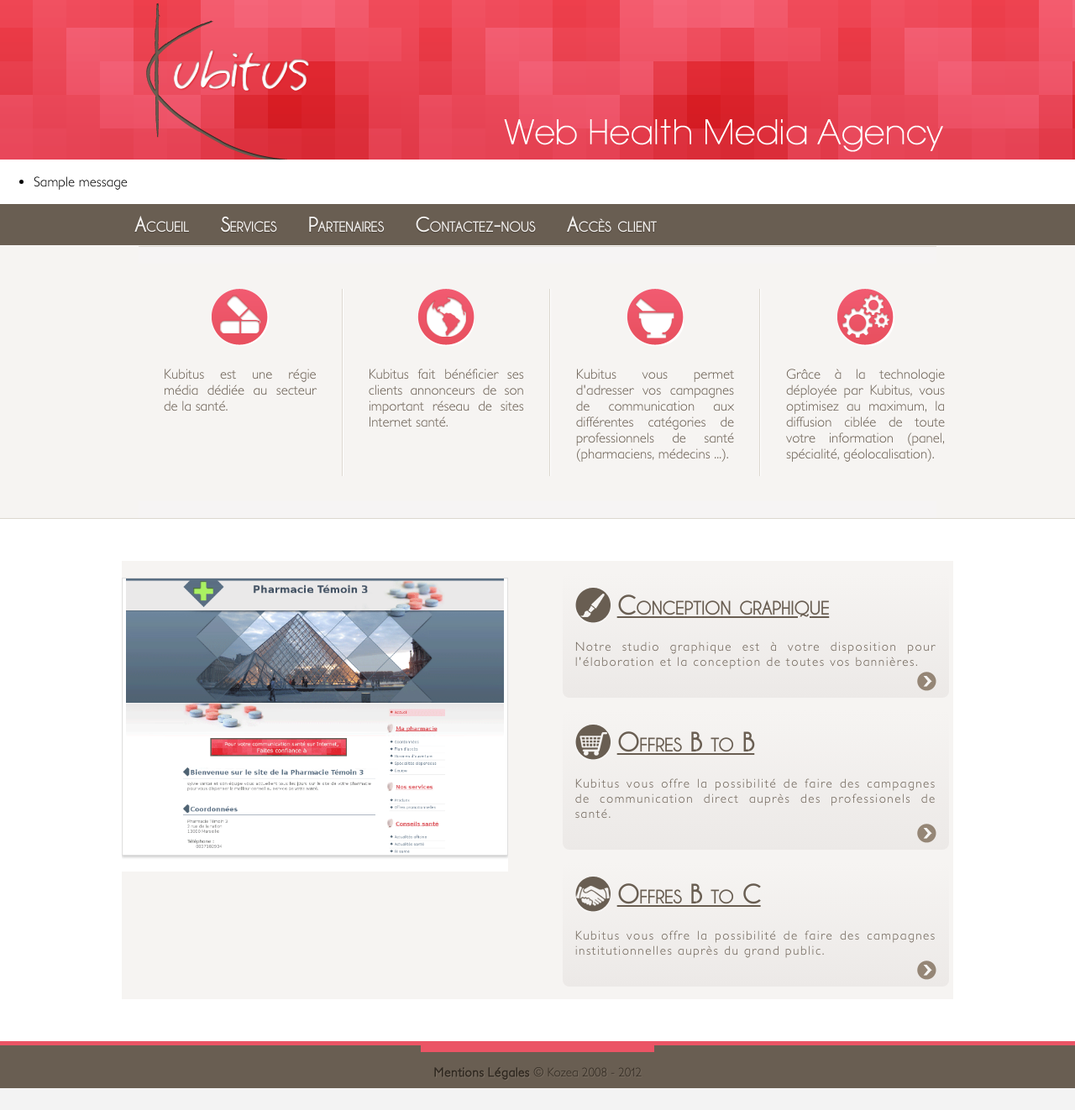
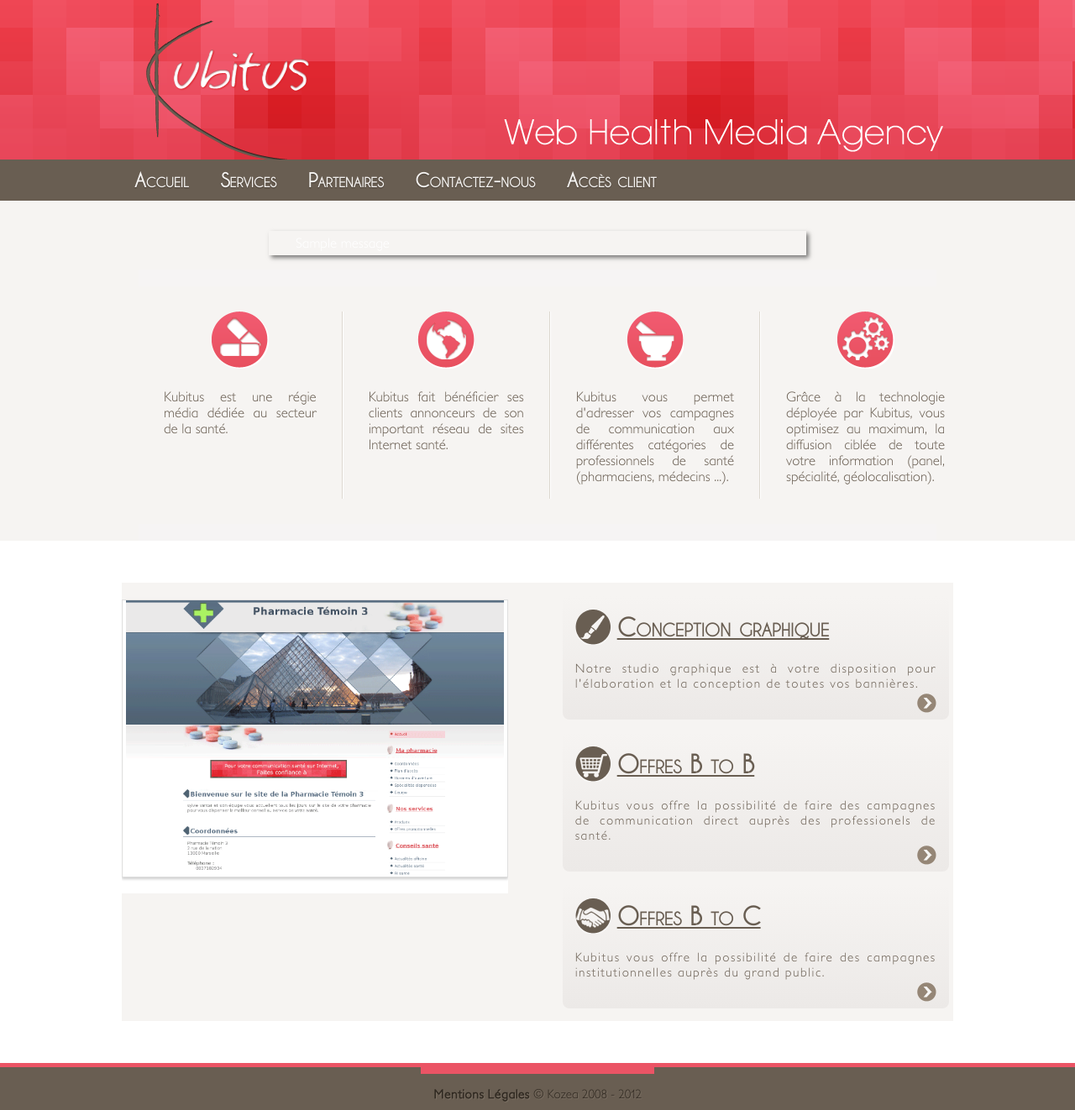
Before and after one commit to Kubitus/kubitus, a Flask app: page / in a window 1280 px wide. Shown: the whole page at 84% size. Before the commit the page ends 1296 px from the top, so only its background shows below. Run offline with Flask 2, Linux system fonts and the light colour scheme; one stand-in notice (Sample message) is shown; some libraries are stand-ins or nearby versions.

Commit message:
css for class message

```diff
--- a/kubitus/static/css/style.css
+++ b/kubitus/static/css/style.css
@@ -282,6 +282,7 @@ article.home.second {
 section {
   background: #f6f4f2;
   color: #695E52;
+  overflow: hidden;
 }
 
 section header {
@@ -578,6 +579,60 @@ dl.accordion dt.roadblock {
   background-image: url(img/icon-couponning.png);
 }
 
+
+
+/* - Massage - */
+section > .messages {
+  box-shadow: 3px 3px 5px rgba(0, 0, 0, 0.5);
+  color: #fff;
+  position: relative;
+  margin: 35px auto 15px;
+  width: 50%;
+}
+
+section > .messages ul{
+  list-style: none;
+  padding: 0;
+}
+
+section > .messages ul li:before {
+   border: 1px solid transparent;
+   display: block;
+   font-size: 1.2em;
+   font-weight: bold;
+   padding: 5px 5%;
+   margin: -5px -5.5% 10px;
+   text-transform: uppercase;
+   width: 101%;
+}
+
+section > .messages ul li {
+  padding: 5px 5%;
+}
+
+.error {
+  background: rgba(124, 4, 1, 0.5);
+  border: 1px solid #7c0401;
+}
+
+li.error:before {
+   background: #7c0401;
+   border-color: #7c0401;
+   content: 'Attention';
+}
+
+li.info {
+  background: rgba(1, 124, 16, 0.5);
+  border: 2px solid #017c10;
+}
+
+li.info:before {
+  background: #017c10;
+  border-color: #017c10;
+  content: 'Information';
+}
+
+
 /*
   --------
   - HOME -
@@ -595,7 +650,6 @@ section article {
 
 article.home {
   background: #f6f4f4;
-  border-top: 1px solid #dcd7cf;
 }
 
 article.home ul {
--- a/kubitus/templates/_layout.html.jinja2
+++ b/kubitus/templates/_layout.html.jinja2
@@ -18,20 +18,8 @@
     <body>
         <header>
           <h1><a href="{{url_for('page', page='index')}}">Kubitus</a></h1>
-
         </header>
 
-        {% with messages = get_flashed_messages() %}
-          {% if messages %}
-            <aside class="messages">
-              <ul>
-                {% for message in messages %}
-                  <li>{{ message }}</li>
-                {% endfor %}
-              </ul>
-            </aside>
-          {% endif %}
-        {% endwith %}
 
         <nav>
           <ul>
@@ -49,9 +37,22 @@
           </ul>
         </nav>
 
+
+
         <section class="{{ page }}">
+          {% with messages = get_flashed_messages(with_categories=true) %}
+            {% if messages %}
+              <aside class="messages">
+                <ul>
+                  {% for category, message in messages %}
+                    <li class="{{ category }}">{{ message }}</li>
+                  {% endfor %}
+                </ul>
+              </aside>
+            {% endif %}
+          {% endwith %}
           {% block content %}
-         {% endblock content %}
+          {% endblock content %}
        </section>
 
        <footer>
```
